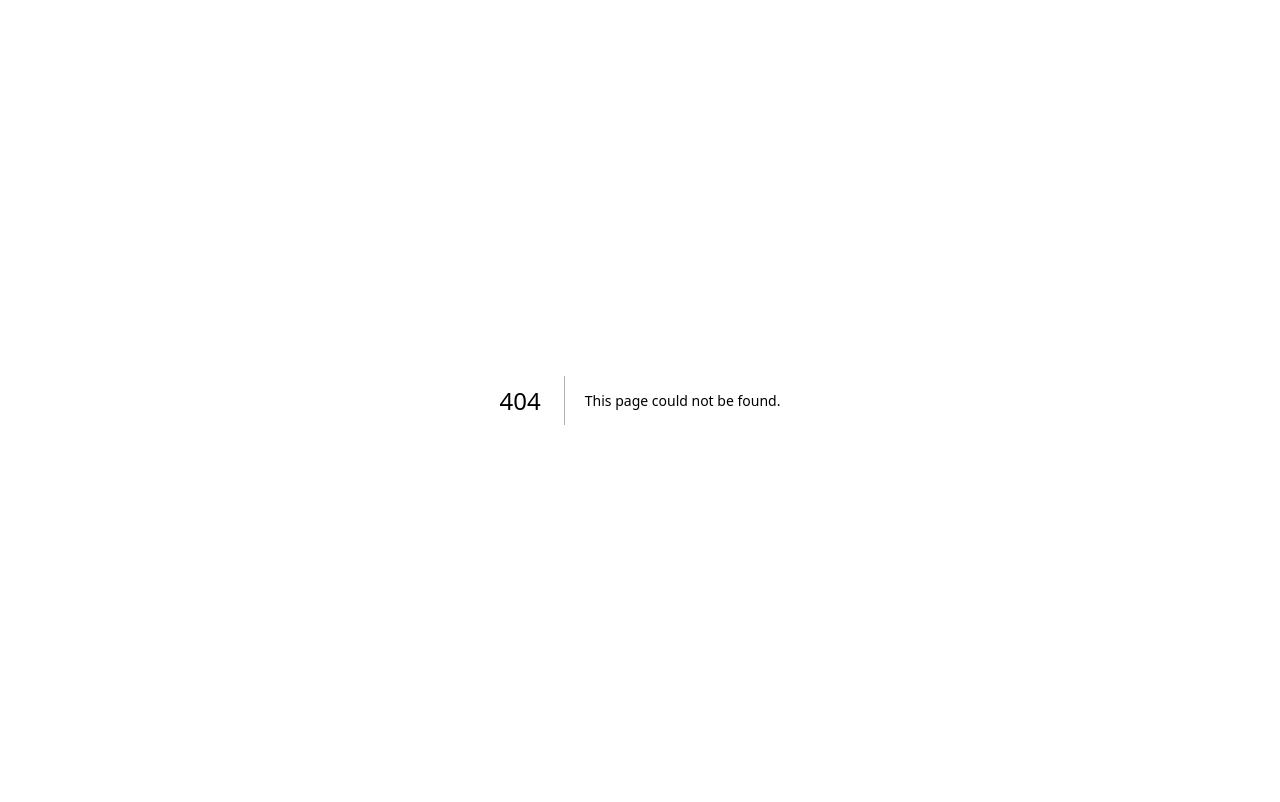
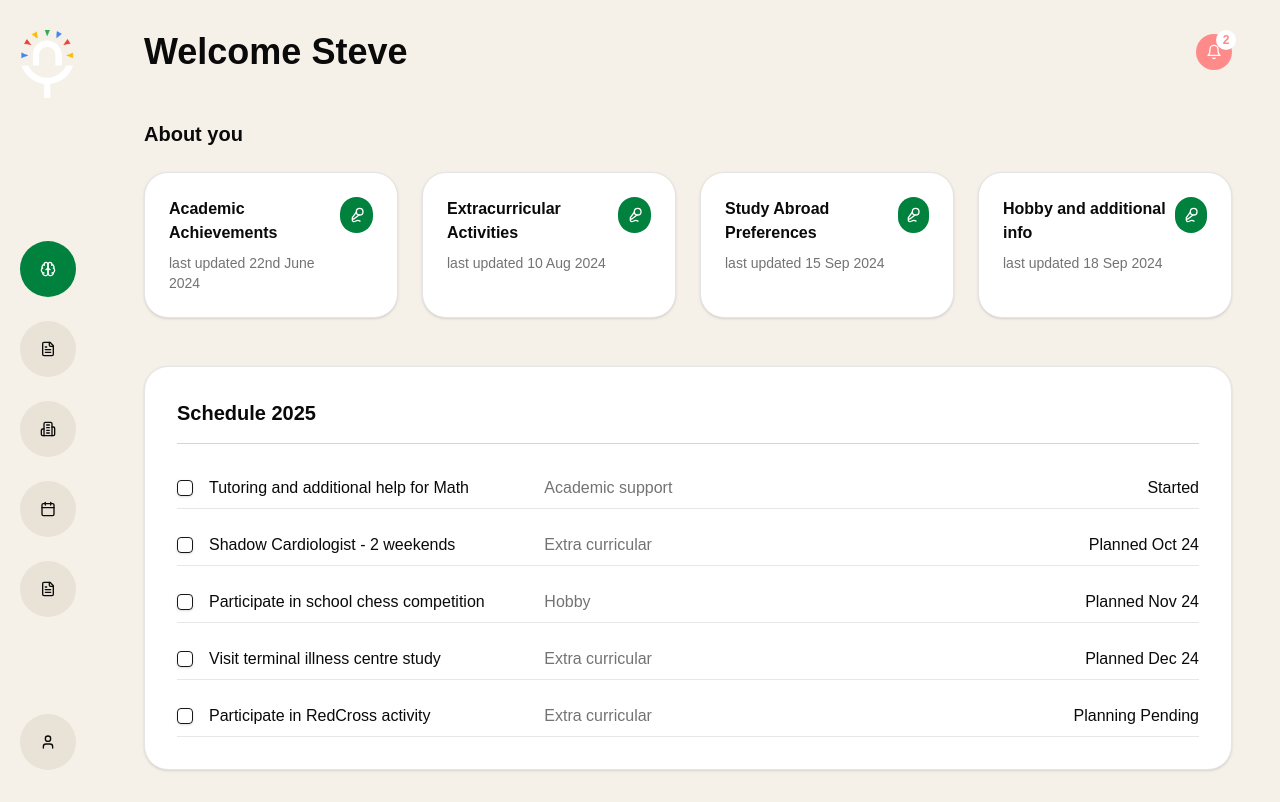
Before and after one commit to Aditya-A-G/clyra, a Next.js app: page /dashboard in a window 1280 px wide. Before the commit this address had no page. Built offline with nearby package versions, Linux system fonts and the light colour scheme.

Commit message:
create dashboard page

```diff
--- a/package.json
+++ b/package.json
@@ -9,6 +9,7 @@
     "lint": "next lint"
   },
   "dependencies": {
+    "@radix-ui/react-checkbox": "^1.1.2",
     "@radix-ui/react-label": "^2.1.0",
     "@radix-ui/react-popover": "^1.1.2",
     "@radix-ui/react-radio-group": "^1.2.1",
--- /dev/null
+++ b/src/app/dashboard/page.tsx
@@ -0,0 +1,17 @@
+import { Sidebar } from "@/components/ui/dashboard/sidebar";
+import { Header } from "@/components/ui/dashboard/header";
+import { About } from "@/components/ui/dashboard/about";
+import { Schedule } from "@/components/ui/dashboard/schedule";
+
+export default function DashboardPage() {
+  return (
+    <div className="min-h-screen bg-[#f5f0e8] flex">
+      <Sidebar />
+      <div className="flex-1 py-8 px-12">
+        <Header />
+        <About />
+        <Schedule />
+      </div>
+    </div>
+  );
+}
--- /dev/null
+++ b/src/components/ui/card.tsx
@@ -0,0 +1,76 @@
+import * as React from "react"
+
+import { cn } from "@/lib/utils"
+
+const Card = React.forwardRef<
+  HTMLDivElement,
+  React.HTMLAttributes<HTMLDivElement>
+>(({ className, ...props }, ref) => (
+  <div
+    ref={ref}
+    className={cn(
+      "rounded-xl border bg-card text-card-foreground shadow",
+      className
+    )}
+    {...props}
+  />
+))
+Card.displayName = "Card"
+
+const CardHeader = React.forwardRef<
+  HTMLDivElement,
+  React.HTMLAttributes<HTMLDivElement>
+>(({ className, ...props }, ref) => (
+  <div
+    ref={ref}
+    className={cn("flex flex-col space-y-1.5 p-6", className)}
+    {...props}
+  />
+))
+CardHeader.displayName = "CardHeader"
+
+const CardTitle = React.forwardRef<
+  HTMLDivElement,
+  React.HTMLAttributes<HTMLDivElement>
+>(({ className, ...props }, ref) => (
+  <div
+    ref={ref}
+    className={cn("font-semibold leading-none tracking-tight", className)}
+    {...props}
+  />
+))
+CardTitle.displayName = "CardTitle"
+
+const CardDescription = React.forwardRef<
+  HTMLDivElement,
+  React.HTMLAttributes<HTMLDivElement>
+>(({ className, ...props }, ref) => (
+  <div
+    ref={ref}
+    className={cn("text-sm text-muted-foreground", className)}
+    {...props}
+  />
+))
+CardDescription.displayName = "CardDescription"
+
+const CardContent = React.forwardRef<
+  HTMLDivElement,
+  React.HTMLAttributes<HTMLDivElement>
+>(({ className, ...props }, ref) => (
+  <div ref={ref} className={cn("p-6 pt-0", className)} {...props} />
+))
+CardContent.displayName = "CardContent"
+
+const CardFooter = React.forwardRef<
+  HTMLDivElement,
+  React.HTMLAttributes<HTMLDivElement>
+>(({ className, ...props }, ref) => (
+  <div
+    ref={ref}
+    className={cn("flex items-center p-6 pt-0", className)}
+    {...props}
+  />
+))
+CardFooter.displayName = "CardFooter"
+
+export { Card, CardHeader, CardFooter, CardTitle, CardDescription, CardContent }
--- /dev/null
+++ b/src/components/ui/checkbox.tsx
@@ -0,0 +1,30 @@
+"use client"
+
+import * as React from "react"
+import * as CheckboxPrimitive from "@radix-ui/react-checkbox"
+import { Check } from "lucide-react"
+
+import { cn } from "@/lib/utils"
+
+const Checkbox = React.forwardRef<
+  React.ElementRef<typeof CheckboxPrimitive.Root>,
+  React.ComponentPropsWithoutRef<typeof CheckboxPrimitive.Root>
+>(({ className, ...props }, ref) => (
+  <CheckboxPrimitive.Root
+    ref={ref}
+    className={cn(
+      "peer h-4 w-4 shrink-0 rounded-sm border border-primary shadow focus-visible:outline-none focus-visible:ring-1 focus-visible:ring-ring disabled:cursor-not-allowed disabled:opacity-50 data-[state=checked]:bg-primary data-[state=checked]:text-primary-foreground",
+      className
+    )}
+    {...props}
+  >
+    <CheckboxPrimitive.Indicator
+      className={cn("flex items-center justify-center text-current")}
+    >
+      <Check className="h-4 w-4" />
+    </CheckboxPrimitive.Indicator>
+  </CheckboxPrimitive.Root>
+))
+Checkbox.displayName = CheckboxPrimitive.Root.displayName
+
+export { Checkbox }
--- /dev/null
+++ b/src/components/ui/dashboard/about.tsx
@@ -0,0 +1,37 @@
+import { Mic2 } from "lucide-react";
+import { Button } from "@/components/ui/button";
+import { Card } from "@/components/ui/card";
+
+export const About = () => {
+  return (
+    <section className="mb-12">
+      <h2 className="text-xl font-bold mb-6">About you</h2>
+      <div className="grid grid-cols-1 md:grid-cols-2 lg:grid-cols-4 gap-6">
+        {[
+          { title: "Academic Achievements", date: "22nd June 2024" },
+          { title: "Extracurricular Activities", date: "10 Aug 2024" },
+          { title: "Study Abroad Preferences", date: "15 Sep 2024" },
+          { title: "Hobby and additional info", date: "18 Sep 2024" },
+        ].map((item) => (
+          <Card key={item.title} className="p-6 rounded-3xl">
+            <div className="flex justify-between items-start">
+              <div>
+                <h3 className="font-semibold mb-2">{item.title}</h3>
+                <p className="text-sm text-muted-foreground">
+                  last updated {item.date}
+                </p>
+              </div>
+              <Button
+                variant="ghost"
+                size="icon"
+                className="rounded-full bg-[#00813d] text-white"
+              >
+                <Mic2 className="h-4 w-4" />
+              </Button>
+            </div>
+          </Card>
+        ))}
+      </div>
+    </section>
+  );
+};
--- /dev/null
+++ b/src/components/ui/dashboard/header.tsx
@@ -0,0 +1,22 @@
+import { Button } from "@/components/ui/button";
+import { Bell } from "lucide-react";
+
+export const Header = () => {
+  return (
+    <header className="flex justify-between items-center mb-12">
+      <h1 className="text-4xl font-bold">Welcome Steve</h1>
+      <div className="relative">
+        <Button
+          variant="ghost"
+          size="icon"
+          className="rounded-full bg-[#ff8a8a]"
+        >
+          <Bell className="h-6 w-6 text-white" />
+        </Button>
+        <span className="absolute -top-1 -right-1 bg-white text-[#ff8a8a] w-5 h-5 rounded-full flex items-center justify-center text-xs font-bold">
+          2
+        </span>
+      </div>
+    </header>
+  );
+};
--- /dev/null
+++ b/src/components/ui/dashboard/schedule.tsx
@@ -0,0 +1,55 @@
+import { Card } from "@/components/ui/card";
+import { Checkbox } from "@/components/ui/checkbox";
+
+export const Schedule = () => {
+  return (
+    <section>
+      <Card className="rounded-3xl p-8">
+        <div className="border-b border-gray-300 pb-4 mb-6">
+          <h2 className="text-xl font-bold">Schedule 2025</h2>
+        </div>
+        <div className="space-y-4">
+          {[
+            {
+              task: "Tutoring and additional help for Math",
+              category: "Academic support",
+              status: "Started",
+            },
+            {
+              task: "Shadow Cardiologist - 2 weekends",
+              category: "Extra curricular",
+              status: "Planned Oct 24",
+            },
+            {
+              task: "Participate in school chess competition",
+              category: "Hobby",
+              status: "Planned Nov 24",
+            },
+            {
+              task: "Visit terminal illness centre study",
+              category: "Extra curricular",
+              status: "Planned Dec 24",
+            },
+            {
+              task: "Participate in RedCross activity",
+              category: "Extra curricular",
+              status: "Planning Pending",
+            },
+          ].map((item) => (
+            <div
+              key={item.task}
+              className="flex items-center gap-4 py-2 border-b border-gray-200"
+            >
+              <Checkbox />
+              <div className="flex-1 grid grid-cols-3 gap-4">
+                <span className="font-medium">{item.task}</span>
+                <span className="text-muted-foreground">{item.category}</span>
+                <span className="text-right">{item.status}</span>
+              </div>
+            </div>
+          ))}
+        </div>
+      </Card>
+    </section>
+  );
+};
--- /dev/null
+++ b/src/components/ui/dashboard/sidebar.tsx
@@ -0,0 +1,64 @@
+import { Brain, Building2, Calendar, FileText, User } from "lucide-react";
+import { Button } from "@/components/ui/button";
+import Image from "next/image";
+import logo from "../../../../public/logo.png";
+
+export const Sidebar = () => {
+  return (
+    <div className="w-24 flex flex-col items-center py-8">
+      <div className="w-16 h-16 rounded-full flex items-center justify-center relative mb-12">
+        <Image src={logo} alt="logo" />
+      </div>
+
+      <div className="flex-1 flex flex-col justify-center gap-6">
+        <Button
+          variant="ghost"
+          size="icon"
+          className="rounded-full bg-[#00813d] text-white w-14 h-14"
+        >
+          <Brain className="h-8 w-8" />
+        </Button>
+
+        <Button
+          variant="ghost"
+          size="icon"
+          className="rounded-full bg-[#e9e3d7] w-14 h-14"
+        >
+          <FileText className="h-8 w-8" />
+        </Button>
+
+        <Button
+          variant="ghost"
+          size="icon"
+          className="rounded-full bg-[#e9e3d7] w-14 h-14"
+        >
+          <Building2 className="h-8 w-8" />
+        </Button>
+
+        <Button
+          variant="ghost"
+          size="icon"
+          className="rounded-full bg-[#e9e3d7] w-14 h-14"
+        >
+          <Calendar className="h-8 w-8" />
+        </Button>
+
+        <Button
+          variant="ghost"
+          size="icon"
+          className="rounded-full bg-[#e9e3d7] w-14 h-14"
+        >
+          <FileText className="h-8 w-8" />
+        </Button>
+      </div>
+
+      <Button
+        variant="ghost"
+        size="icon"
+        className="rounded-full bg-[#e9e3d7] mt-auto w-14 h-14"
+      >
+        <User className="h-8 w-8" />
+      </Button>
+    </div>
+  );
+};
```
Also changed, not shown: public/logo.png (added), 1 other file (tests, documents, lock files or other folders).
